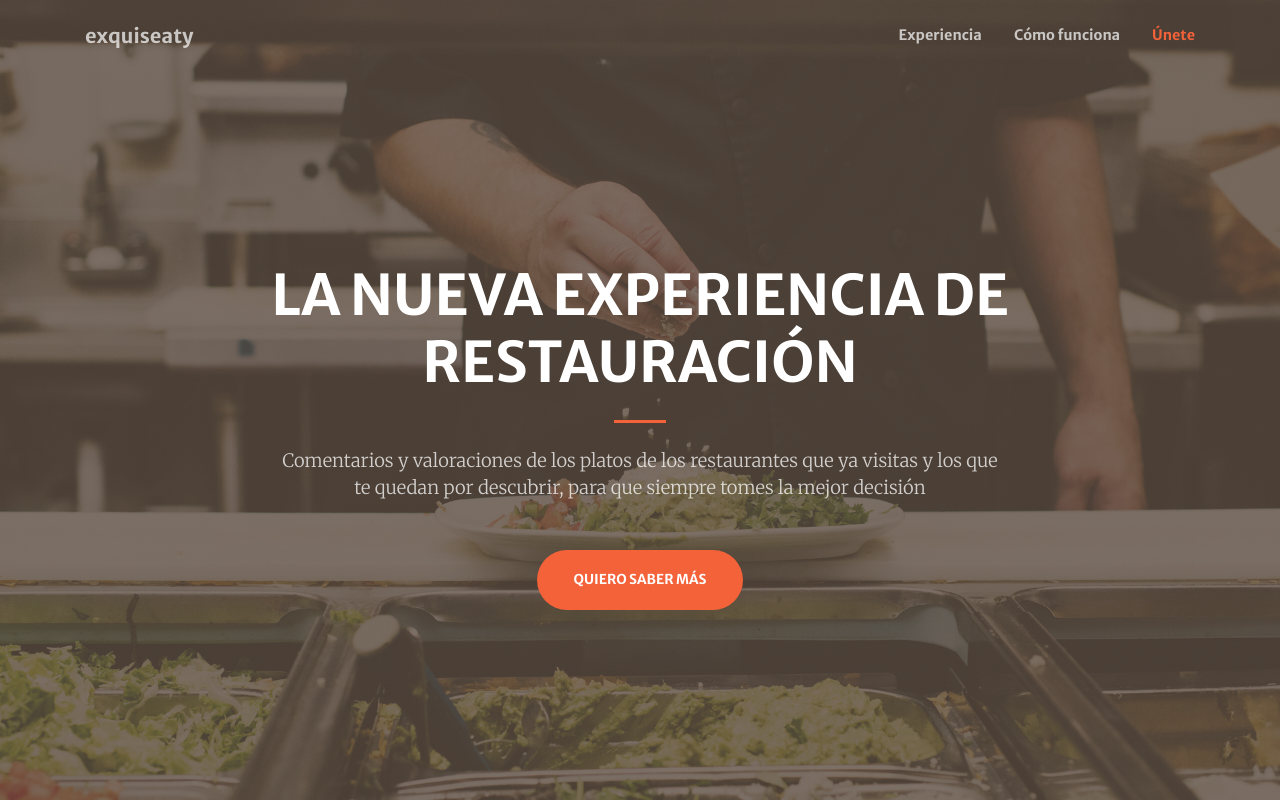
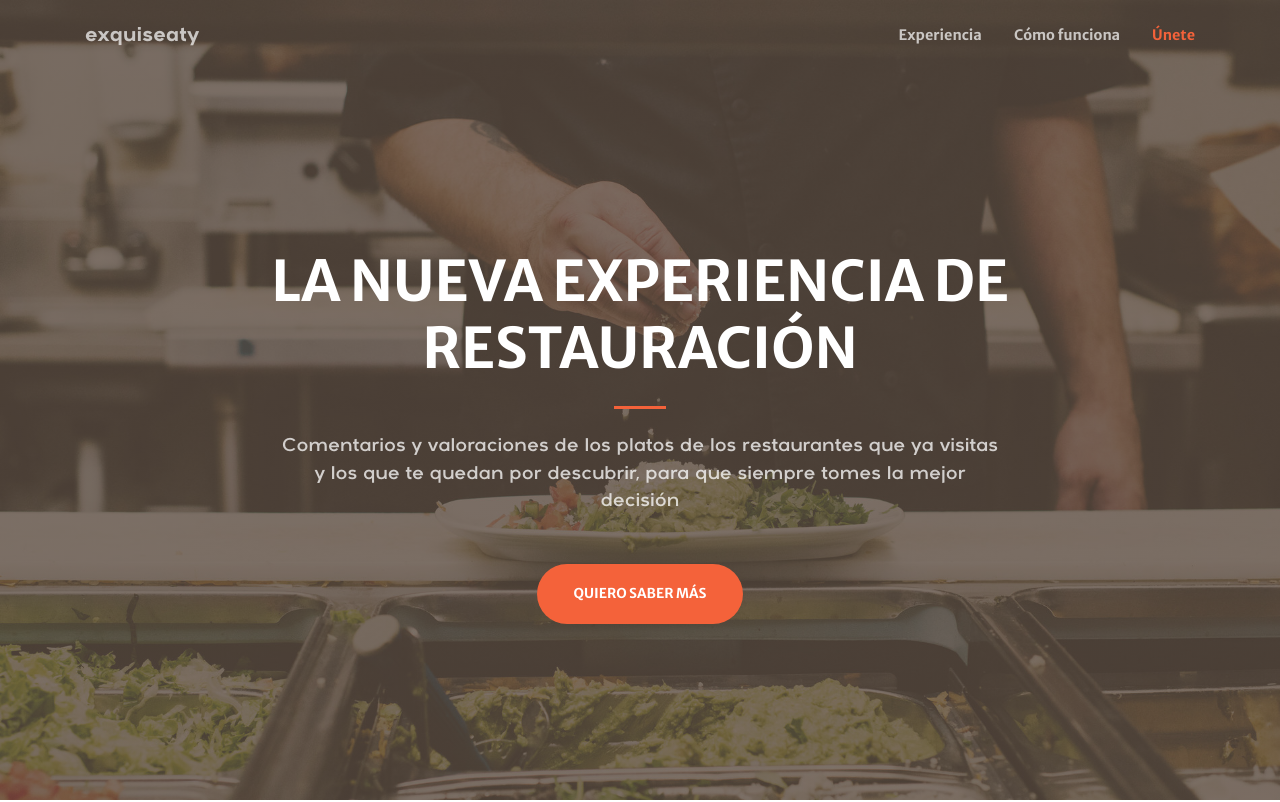
Before and after one commit to L3bowski/exquiseaty, a website: page index.html in a window 1280 px wide. Shown: the top 802 px of the page. Drawn offline with Linux system fonts and the light colour scheme.

Commit message:
Add Arkibal font

```diff
--- a/index.html
+++ b/index.html
@@ -9,6 +9,17 @@
   <meta name="author" content="exquiseaty">
 
   <style>
+    @font-face {
+        font-family: 'Arkibal';
+        font-weight: 700;
+        src: url('/fonts/Arkibal-Bold.otf?$modena=vue-personal-page');
+    }
+
+    @font-face {
+        font-family: 'Arkibal';
+        font-weight: 400;
+        src: url('/fonts/Arkibal-Regular.otf?$modena=vue-personal-page');
+    }
 
     .page-section.narrow {
       padding: 4rem 0;
@@ -26,6 +37,7 @@
     }
 
     body {
+      font-family: 'Arkibal' !important;
       scrollbar-width: none; /* Firefox 64 */
       -ms-overflow-style: none; /* IE 11 */
     }
--- a/scss/_navbar.scss
+++ b/scss/_navbar.scss
@@ -4,7 +4,6 @@
   background-color: $white;
   transition: background-color 0.2s ease;
   .navbar-brand {
-    font-family: $font-family-sans-serif;
     font-weight: $font-weight-bold;
     color: $gray-900;
   }
```
Also changed, not shown: css/creative.css, css/creative.min.css, fonts/Arkibal-Bold.otf (added), fonts/Arkibal-Regular.otf (added).
